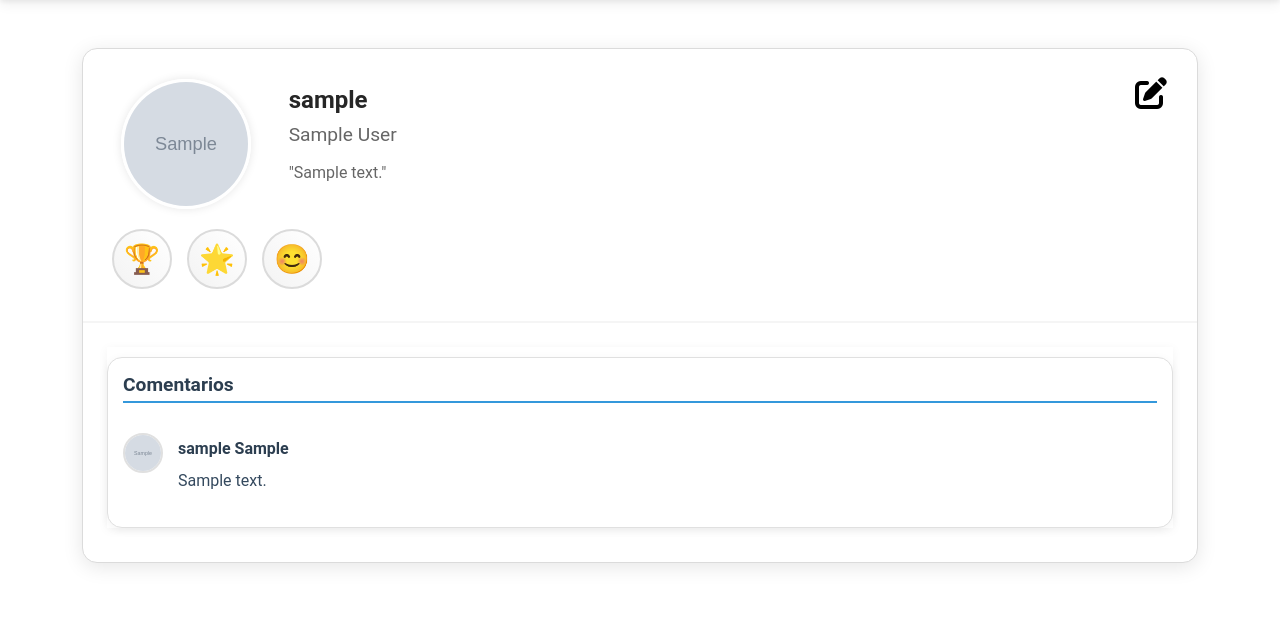
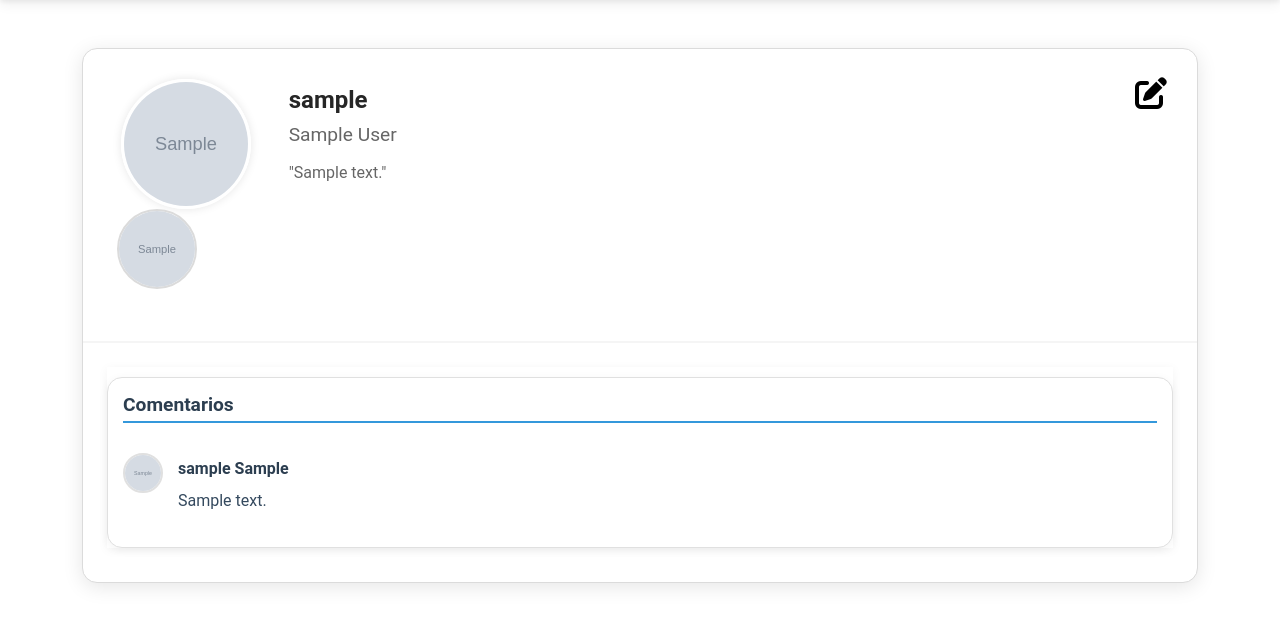
Before and after one commit to FranciscoMendiola/pumaflash, a Django app: page /profile/1 in a window 1280 px wide. Shown: the part 87-710 px from the top of the page. Run offline with Django 4.2, Linux system fonts and the light colour scheme; a user stored in the database is signed in; tables that the repository leaves empty hold one stand-in row (values such as "Sample post"); grey boxes marked "Sample" are stand-in pictures; some libraries are stand-ins or nearby versions.

Commit message:
feat: Medallas de premios

```diff
--- /dev/null
+++ b/APP/templates/common/award_profile.html
@@ -0,0 +1,9 @@
+{% load static %}
+<div class="medal text-center" style="width: 100px; height: 120px;">
+    <div class="medal-circle position-relative mx-auto" style="width: 80px; height: 80px;">
+        <img src="{{ award.id_category.img_url.url }}" class="rounded-circle w-100 h-100"
+            alt="Foto de {{ award.id_winner.id_user.username }}" style="object-fit: cover;">
+        <span class="medal-tooltip position-absolute top-100 start-50 translate-middle-x mt-1"
+            style="font-size: 0.75rem;">{{ award.id_category.name }}</span>
+    </div>
+</div>
--- a/APP/templates/profile.html
+++ b/APP/templates/profile.html
@@ -20,23 +20,14 @@
             </div>
         </div>
         <!-- Medals Section -->
-        <div class="medals-section">
-            <div class="medal">
-                <div class="medal-circle">🏆
-                    <span class="medal-tooltip">Más inteligente</span>
-                </div>
-            </div>
-            <div class="medal">
-                <div class="medal-circle">🌟
-                    <span class="medal-tooltip">Más carismático</span>
-                </div>
-            </div>
-            <div class="medal">
-                <div class="medal-circle">😊
-                    <span class="medal-tooltip">Más guapo</span>
-                </div>
-            </div>
+        <div class="d-flex flex-row flex-wrap gap-3 justify-content-start">
+            {% for award in awards %}
+                {% include 'common/award_profile.html' %}
+            {% endfor %}
         </div>
+
+
+
         <!-- Ícono de editar en la esquina superior derecha -->
         {% if request.user == requested_profile.id_user %}
         <div class="edit-profile position-absolute">
--- a/APP/views/profile.py
+++ b/APP/views/profile.py
@@ -7,7 +7,7 @@ from django.views import View
 
 
 from APP.forms import CommentForm, ProfileEditForm
-from APP.models import Comment, Profile
+from APP.models import Comment, Profile, Award
 
 
 class ProfileView(LoginRequiredMixin, View):
@@ -18,18 +18,25 @@ class ProfileView(LoginRequiredMixin, View):
         active_group = requested_profile.id_group
         comments = Comment.objects.filter(id_receiver=requested_profile)
 
+        awards = Award.objects.filter(
+            id_group=active_group, id_winner=requested_profile)
+
         data = {'requested_profile': requested_profile, 'active_profile': active_profile,
-                'active_group': active_group, 'comments': comments}
+                'active_group': active_group, 'comments': comments, 'awards': awards}
 
         return render(request, 'profile.html', data)
 
     def post(self, request, id):
-        requested_profile, active_profile = self.__validate_request(request, id)
+        requested_profile, active_profile = self.__validate_request(
+            request, id)
         active_group = requested_profile.id_group
         comments = Comment.objects.filter(id_receiver=requested_profile)
 
+        awards = Award.objects.filter(
+            id_group=active_group, id_winner=requested_profile)
+
         data = {'requested_profile': requested_profile, 'active_profile': active_profile,
-                'active_group': active_group, 'comments': comments}
+                'active_group': active_group, 'comments': comments, 'awards': awards}
 
         tipoFormulario = request.POST.get("tipoFormulario")
         if tipoFormulario == "comment":
@@ -39,7 +46,6 @@ class ProfileView(LoginRequiredMixin, View):
                 return self.__edit_profile(request, data)
         else:
             return redirect('profile', id=id)
-
 
     def __comment(self, request, data):
         form = CommentForm(request.POST)
@@ -75,15 +81,14 @@ class ProfileView(LoginRequiredMixin, View):
             active_profile.save()
             # Guardar cambios
             request.user.save()
-            update_session_auth_hash(request, request.user)  # Actualizar la sesión del usuario
+            # Actualizar la sesión del usuario
+            update_session_auth_hash(request, request.user)
             messages.success(request, "Perfil actualizado correctamente")
             return redirect('profile', id=active_profile.id_profile)
         else:
             self.__get_first_error(request, form)
 
         return render(request, 'profile.html', data)
-
-
 
     def __validate_request(self, request, id):
         # verificamos que el perfil solicitado existe
```
